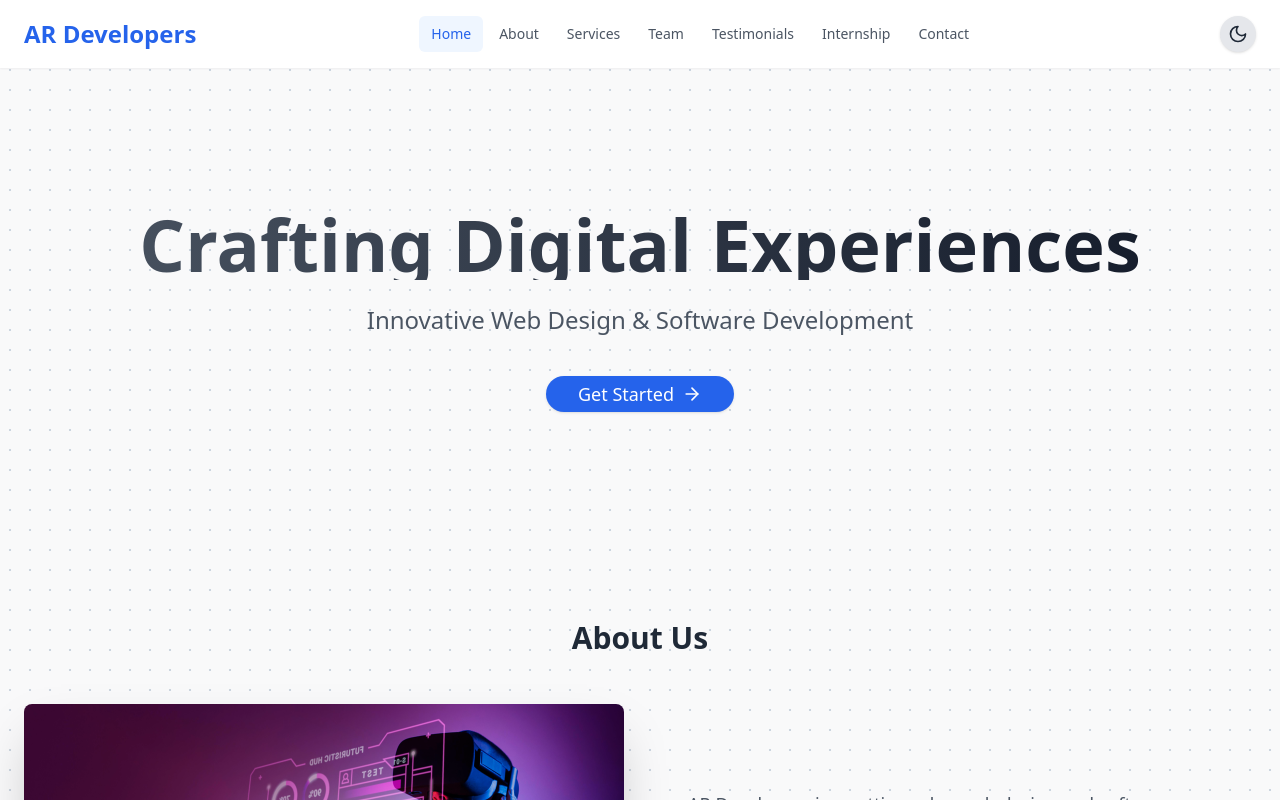
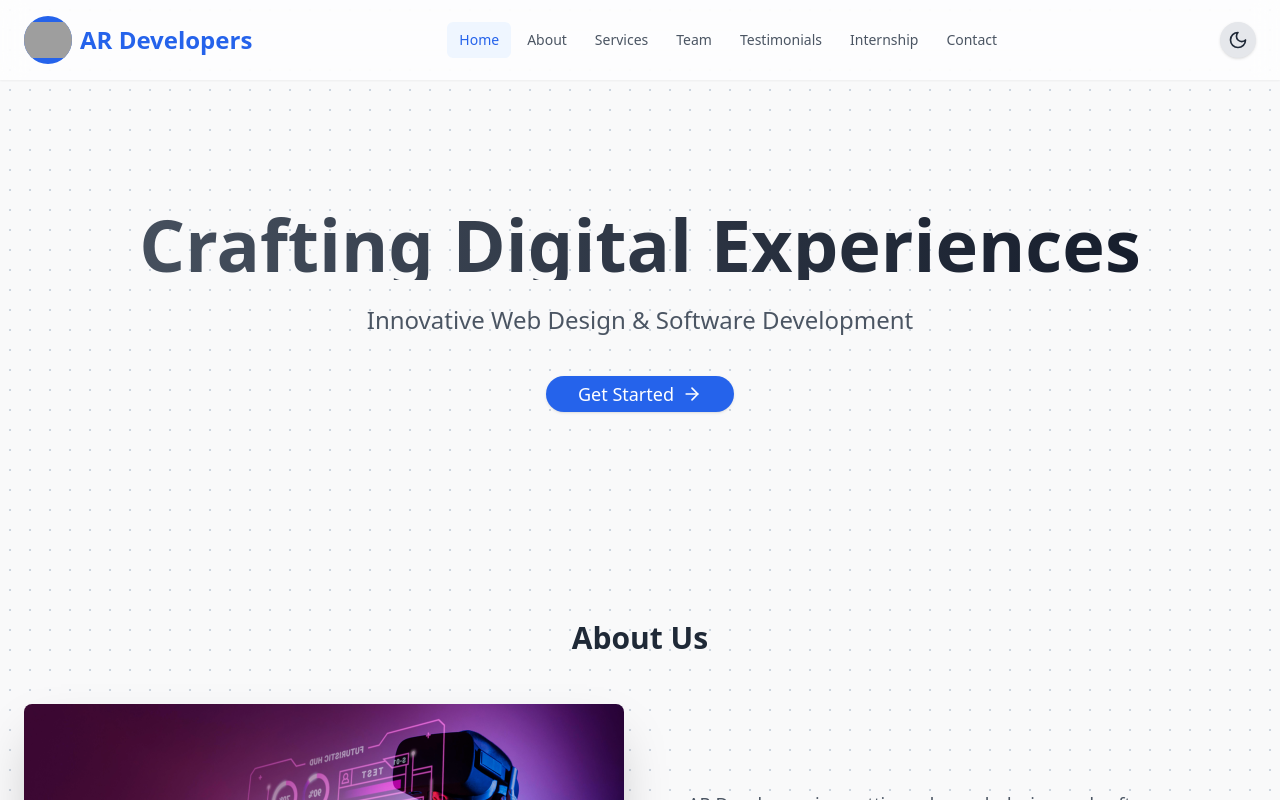
Before and after one commit to the-rajabraza/my-ar-dev, a Next.js app: page / in a window 1280 px wide. Shown: the top 800 px of the page. Built offline with nearby package versions, Linux system fonts and the light colour scheme; grey boxes are pictures that could not be loaded.

Commit message:
Update ARDevelopersLanding.tsx

```diff
--- a/src/app/components/ARDevelopersLanding.tsx
+++ b/src/app/components/ARDevelopersLanding.tsx
@@ -7,6 +7,7 @@ import { Textarea } from "@/components/ui/textarea"
 import { Code, Laptop, Smartphone, Globe, Users, MessageSquare, ArrowRight, Mail, UserPlus, Award, Moon, Sun } from 'lucide-react'
 import Image from 'next/image'
 import Link from 'next/link'
+
 
 export default function ARDevelopersLanding() {
     const [activeSection, setActiveSection] = useState('home')
@@ -65,10 +66,21 @@ export default function ARDevelopersLanding() {
                 backgroundSize: '20px 20px'
             }}></div>
             <div className="relative">
-                <header className="fixed top-0 left-0 right-0 bg-white dark:bg-gray-900 bg-opacity-90 dark:bg-opacity-90 shadow-sm z-50 backdrop-blur-sm transition-colors duration-300">
+                <header className="fixed top-0 left-0 right-0 bg-white bg-opacity-70 dark:bg-gray-900 dark:bg-opacity-70 shadow-sm z-50 backdrop-blur-md transition-colors duration-300">
                     <nav className="container mx-auto px-6 py-4">
                         <div className="flex justify-between items-center">
-                            <div className="text-2xl font-bold text-blue-600 dark:text-blue-400">AR Developers</div>
+                            <div className="flex items-center">
+                                <div className="w-12 h-12 rounded-full overflow-hidden mr-2 bg-blue-600 flex items-center justify-center">
+                                    <Image
+                                        src="/logo.png?height=48&width=48"
+                                        alt="AR Developers Logo"
+                                        width={48}
+                                        height={48}
+                                        className="object-cover"
+                                    />
+                                </div>
+                                <div className="text-2xl font-bold text-blue-600 dark:text-blue-400">AR Developers</div>
+                            </div>
                             <div className="hidden md:flex space-x-1">
                                 {['home', 'about', 'services', 'team', 'testimonials', 'internship', 'contact'].map((section) => (
                                     <button
@@ -219,6 +231,7 @@ export default function ARDevelopersLanding() {
 
                     <section id="internship" className="py-20 bg-gray-50 dark:bg-gray-800 transition-colors duration-300">
                         <div className="container mx-auto px-6">
+
                             <h2 className="text-3xl font-bold text-center mb-16 text-gray-800 dark:text-gray-200 animate-on-scroll">Internship Program</h2>
                             <div className="max-w-3xl mx-auto text-center">
                                 <p className="text-lg mb-10 text-gray-600 dark:text-gray-400 animate-on-scroll">
```
